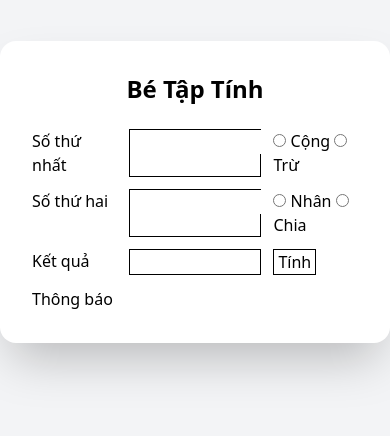
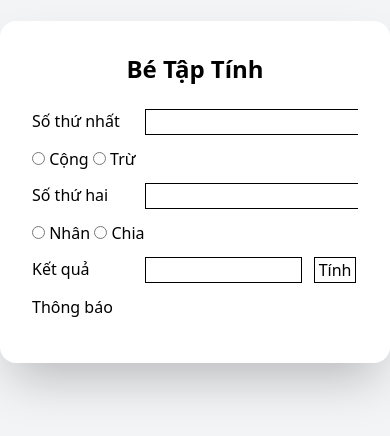
Before and after one commit to nguyenhuytan2004/Web-IA02, a website: page index.html in a window 390 px wide. Shown: the part 230-666 px from the top of the page. Drawn offline with Linux system fonts and the light colour scheme.

Commit message:
download

```diff
--- a/index.html
+++ b/index.html
@@ -12,12 +12,12 @@
             <div class="place-self-center mb-6 font-bold text-2xl">
                 Bé Tập Tính
             </div>
-            <div class="grid grid-cols-7 gap-3">
-                <div class="col-span-2">Số thứ nhất</div>
-                <div class="col-span-3 border border-black">
+            <div class="grid grid-cols-6 md:grid-cols-7 gap-3">
+                <div class="col-span-2 md:col-span-2">Số thứ nhất</div>
+                <div class="col-span-4 md:col-span-3 border border-black">
                     <input id="num1" type="text" onblur="isValidNum1()" />
                 </div>
-                <div class="col-span-2 place-self-start">
+                <div class="col-span-6 md:col-span-2 place-self-start">
                     <input
                         onclick="setOperation('add')"
                         id="add"
@@ -34,11 +34,11 @@
                     <span>Trừ</span>
                 </div>
 
-                <div class="col-span-2">Số thứ hai</div>
-                <div class="col-span-3 border border-black">
+                <div class="col-span-2 md:col-span-2">Số thứ hai</div>
+                <div class="col-span-4 md:col-span-3 border border-black">
                     <input id="num2" type="text" onblur="isValidNum2()" />
                 </div>
-                <div class="col-span-2 place-self-start">
+                <div class="col-span-6 md:col-span-2 place-self-start">
                     <input
                         id="multiply"
                         onclick="setOperation('multiply')"
@@ -55,9 +55,12 @@
                     <span>Chia</span>
                 </div>
 
-                <div class="col-span-2">Kết quả</div>
-                <div id="result" class="col-span-3 border border-black"></div>
-                <div class="col-span-2 place-self-start border border-black">
+                <div class="col-span-2 md:col-span-2">Kết quả</div>
+                <div
+                    id="result"
+                    class="col-span-3 md:col-span-3 border border-black"
+                ></div>
+                <div class="col-span-1 place-self-start border border-black">
                     <button
                         type="button"
                         class="hover:bg-gray-100 px-1 active:bg-gray-300 duration-200"
```
Also changed, not shown: output.css.
